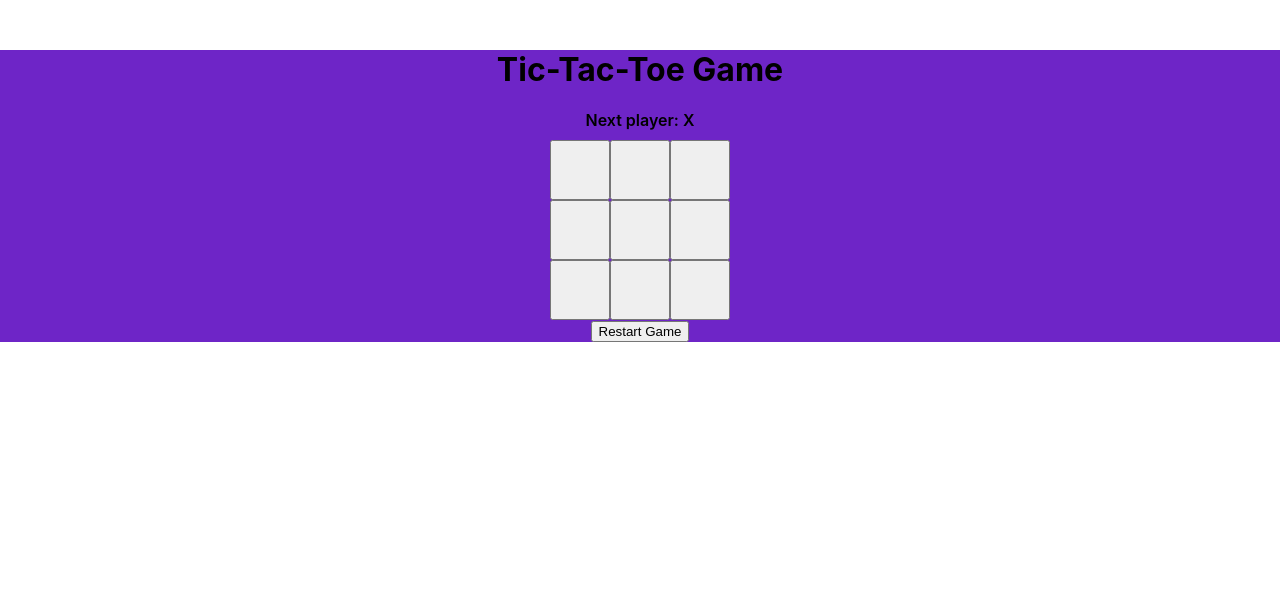
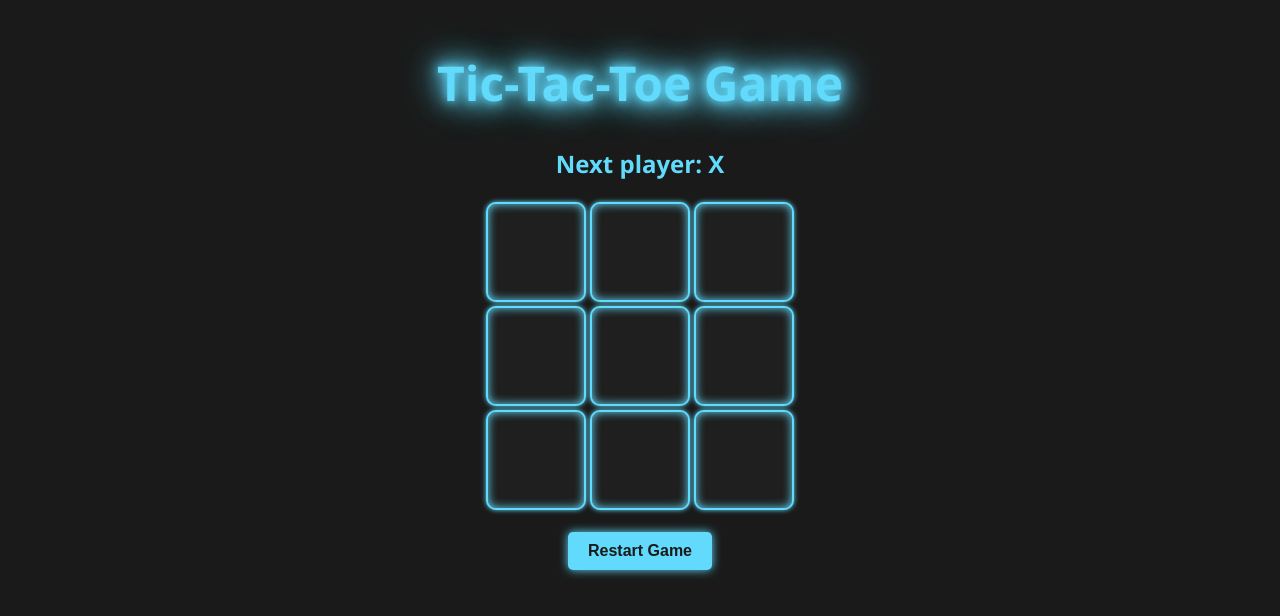
Before and after one commit to kishore7860/Tic_Tac_Toe, a React (Create React App) app: page / in a window 1280 px wide. Shown: the top 616 px of the page. Built offline with nearby package versions, Linux system fonts and the light colour scheme.

Commit message:
updated css

```diff
--- a/src/App.css
+++ b/src/App.css
@@ -1,14 +1,25 @@
+body {
+  background-color: #1a1a1a;
+  color: #ffffff;
+  font-family: 'Segoe UI', Tahoma, Geneva, Verdana, sans-serif;
+}
+
 .App {
   text-align: center;
   margin-top: 50px;
-  background-color: #6e25c7;
-
 }
 
-.square {
-  width: 60px;
-  height: 60px;
-  font-size: 2rem;
+h1 {
+    font-size: 3rem;
+    color: #61dafb;
+    text-shadow: 0 0 10px #61dafb, 0 0 20px #61dafb, 0 0 30px #61dafb, 0 0 40px #61dafb;
+}
+
+.status {
+  margin-bottom: 20px;
+  font-size: 1.5rem;
+  font-weight: 600;
+  color: #61dafb;
 }
 
 .board-row {
@@ -16,7 +27,45 @@
   justify-content: center;
 }
 
-.status {
-  margin-bottom: 10px;
-  font-weight: 600;
+.square {
+  width: 100px;
+  height: 100px;
+  background: #1f1f1f;
+  border: 2px solid #61dafb;
+  color: #61dafb;
+  font-size: 3rem;
+  font-weight: bold;
+  cursor: pointer;
+  transition: background 0.2s ease-in-out, color 0.2s ease-in-out;
+  margin: 2px;
+  border-radius: 10px;
+  box-shadow: 0 0 5px #61dafb, 0 0 10px #61dafb inset;
 }
+
+.square:hover {
+  background: #61dafb;
+  color: #1a1a1a;
+}
+
+.square:focus {
+    outline: none;
+}
+
+.restart-button {
+    margin-top: 20px;
+    padding: 10px 20px;
+    font-size: 1rem;
+    font-weight: 600;
+    color: #1a1a1a;
+    background-color: #61dafb;
+    border: none;
+    border-radius: 5px;
+    cursor: pointer;
+    transition: background-color 0.3s;
+    box-shadow: 0 0 10px #61dafb;
+}
+
+.restart-button:hover {
+    background-color: #ffffff;
+    box-shadow: 0 0 20px #ffffff;
+}
--- a/src/components/Board.js
+++ b/src/components/Board.js
@@ -42,7 +42,7 @@ function Board() {
             <div className="board-row">
                 {renderSquare(6)}{renderSquare(7)}{renderSquare(8)}
             </div>
-            <button onClick={() => {
+            <button className="restart-button" onClick={() => {
                 setSquares(Array(9).fill(null));
                 setXIsNext(true);
             }}>Restart Game</button>
```
